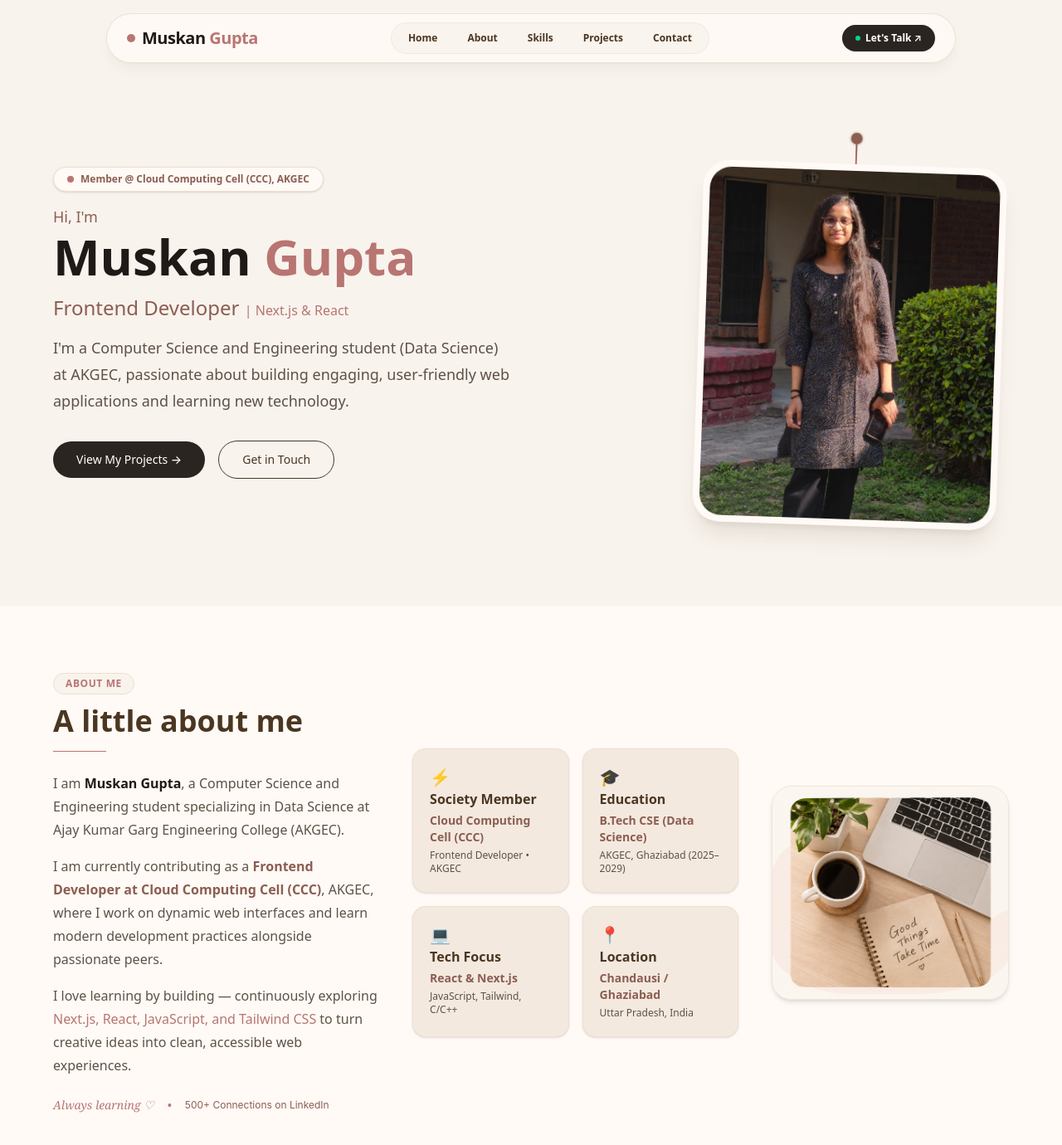
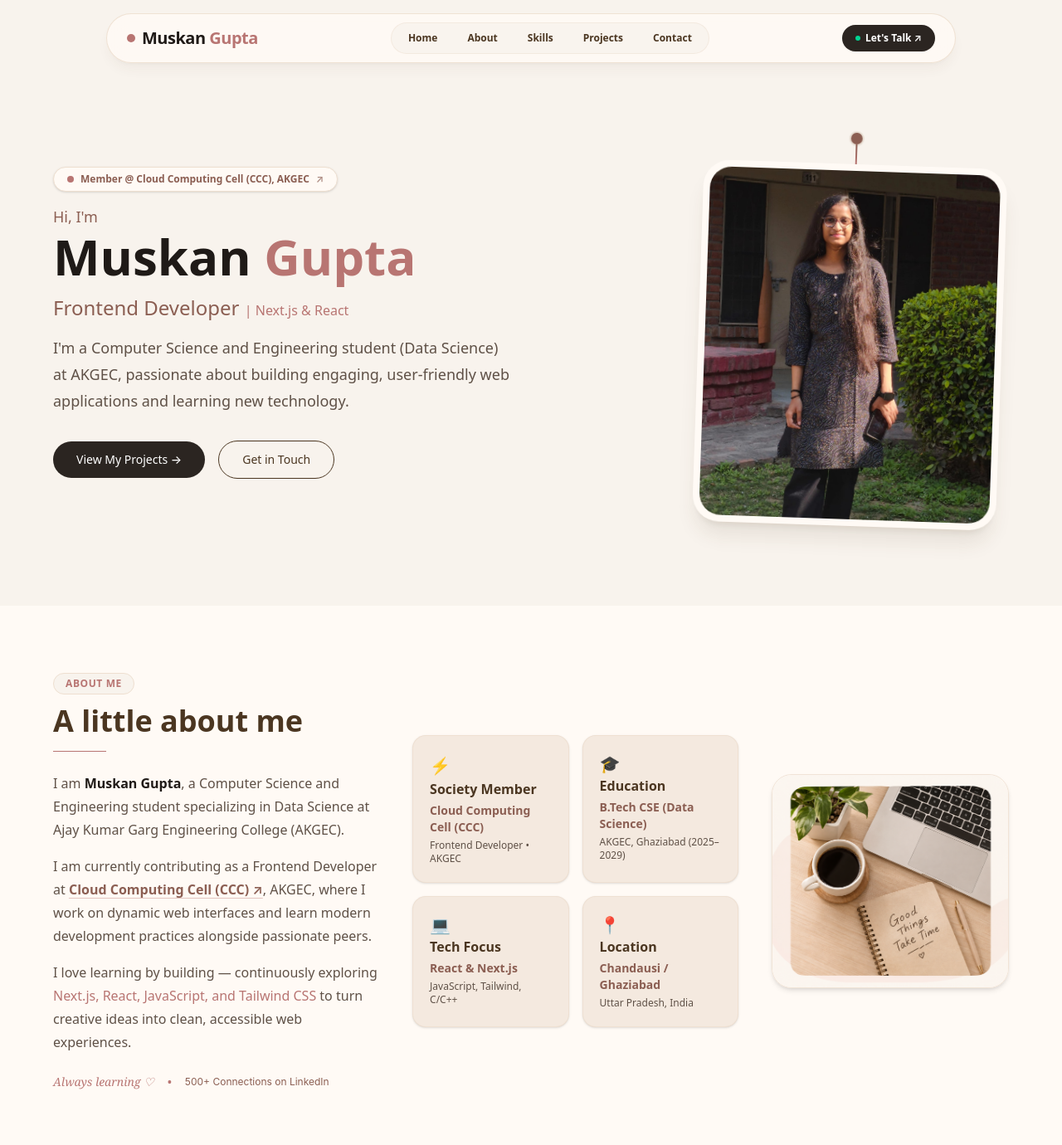
Before and after one commit to muskanji1007-lang/muskan-portfolio, a React (Vite) app: page / in a window 1280 px wide. Shown: the top 1380 px of the page at 83% size. Built offline with nearby package versions, Linux system fonts and the light colour scheme.

Commit message:
feat: link Cloud Computing Cell mentions to official website cccakgec.com

```diff
--- a/src/components/Hero.jsx
+++ b/src/components/Hero.jsx
@@ -6,11 +6,17 @@ export default function Hero() {
       <div className="mx-auto flex w-full max-w-6xl flex-col items-center justify-between gap-12 md:flex-row">
 
         <div className="w-full md:w-1/2">
-          {/* CCC AKGEC Badge */}
-          <div className="mb-4 inline-flex items-center gap-2 rounded-full border border-[#eedfd0] bg-[#fffaf5] px-4 py-1.5 text-xs font-semibold text-[#8b5e52] shadow-sm">
-            <span className="flex h-2 w-2 rounded-full bg-[#b87572]" />
+          {/* CCC AKGEC Badge - Clickable to open https://www.cccakgec.com */}
+          <a
+            href="https://www.cccakgec.com"
+            target="_blank"
+            rel="noreferrer"
+            title="Visit Cloud Computing Cell official website"
+            className="group mb-4 inline-flex items-center gap-2 rounded-full border border-[#eedfd0] bg-[#fffaf5] px-4 py-1.5 text-xs font-semibold text-[#8b5e52] shadow-sm transition-all duration-300 hover:-translate-y-0.5 hover:border-[#b87572] hover:bg-[#b87572] hover:text-white hover:shadow-md">
+            <span className="flex h-2 w-2 rounded-full bg-[#b87572] group-hover:bg-white" />
             <span>Member @ Cloud Computing Cell (CCC), AKGEC</span>
-          </div>
+            <span className="opacity-70 transition-transform group-hover:translate-x-0.5 group-hover:opacity-100">↗</span>
+          </a>
 
           <p className="mb-1 text-lg font-medium text-[#8b5e52]">
             Hi, I'm
--- a/src/components/WelcomeScreen.jsx
+++ b/src/components/WelcomeScreen.jsx
@@ -72,11 +72,17 @@ export default function WelcomeScreen({ onComplete }) {
           <p className="text-xl font-medium text-[#4b3621] md:text-2xl">
             I'm <span className="font-semibold text-[#1f1a17]">Muskan Gupta</span>
           </p>
-          <div className="inline-flex items-center gap-2 rounded-full bg-[#f4e9df] px-4 py-1.5 text-xs font-medium text-[#8b5e52]">
+          <a
+            href="https://www.cccakgec.com"
+            target="_blank"
+            rel="noreferrer"
+            title="Visit Cloud Computing Cell official website"
+            className="group inline-flex items-center gap-2 rounded-full bg-[#f4e9df] px-4 py-1.5 text-xs font-medium text-[#8b5e52] transition hover:bg-[#eedfd0] hover:text-[#1f1a17]">
             <span>⚡ Member @ Cloud Computing Cell (CCC)</span>
+            <span className="opacity-60 transition-opacity group-hover:opacity-100">↗</span>
             <span>•</span>
             <span>Frontend Developer</span>
-          </div>
+          </a>
         </div>
 
         {/* Minimal Progress Bar */}
--- a/src/components/about.jsx
+++ b/src/components/about.jsx
@@ -22,7 +22,15 @@ function About() {
           </p>
 
           <p className="mb-4 leading-7 text-[#5f5147]">
-            I am currently contributing as a <strong className="font-semibold text-[#8b5e52]">Frontend Developer at Cloud Computing Cell (CCC)</strong>, AKGEC, where I work on dynamic web interfaces and learn modern development practices alongside passionate peers.
+            I am currently contributing as a Frontend Developer at{" "}
+            <a
+              href="https://www.cccakgec.com"
+              target="_blank"
+              rel="noreferrer"
+              className="font-semibold text-[#8b5e52] underline decoration-[#b87572]/40 underline-offset-4 transition hover:text-[#b87572] hover:decoration-[#b87572]">
+              Cloud Computing Cell (CCC) ↗
+            </a>
+            , AKGEC, where I work on dynamic web interfaces and learn modern development practices alongside passionate peers.
           </p>
 
           <p className="leading-7 text-[#5f5147]">
@@ -38,19 +46,29 @@ function About() {
 
         {/* Info Cards Grid */}
         <div className="grid gap-4 sm:grid-cols-2">
-          {/* Card 1: Society / Role */}
-          <div className="rounded-2xl border border-[#eedfd0]/80 bg-[#f4e9df] p-5 shadow-sm transition duration-300 hover:-translate-y-1 hover:border-[#b87572]/40 hover:shadow-md">
-            <span className="text-xl">⚡</span>
-            <h3 className="mb-1 text-base font-bold text-[#4b3621]">
+          {/* Card 1: Society / Role - Clickable */}
+          <a
+            href="https://www.cccakgec.com"
+            target="_blank"
+            rel="noreferrer"
+            title="Visit Cloud Computing Cell (CCC) website"
+            className="group block rounded-2xl border border-[#eedfd0]/80 bg-[#f4e9df] p-5 shadow-sm transition-all duration-300 hover:-translate-y-1.5 hover:border-[#b87572] hover:bg-[#fffaf5] hover:shadow-lg">
+            <div className="flex items-center justify-between">
+              <span className="text-xl">⚡</span>
+              <span className="text-xs font-semibold text-[#b87572] opacity-0 transition-opacity group-hover:opacity-100">
+                Visit cccakgec.com ↗
+              </span>
+            </div>
+            <h3 className="mb-1 text-base font-bold text-[#4b3621] transition-colors group-hover:text-[#b87572]">
               Society Member
             </h3>
             <p className="text-sm font-semibold text-[#8b5e52]">
               Cloud Computing Cell (CCC)
             </p>
-            <p className="text-xs text-[#5f5147] mt-1">
+            <p className="mt-1 text-xs text-[#5f5147]">
               Frontend Developer • AKGEC
             </p>
-          </div>
+          </a>
 
           {/* Card 2: Education */}
           <div className="rounded-2xl border border-[#eedfd0]/80 bg-[#f4e9df] p-5 shadow-sm transition duration-300 hover:-translate-y-1 hover:border-[#b87572]/40 hover:shadow-md">
```
